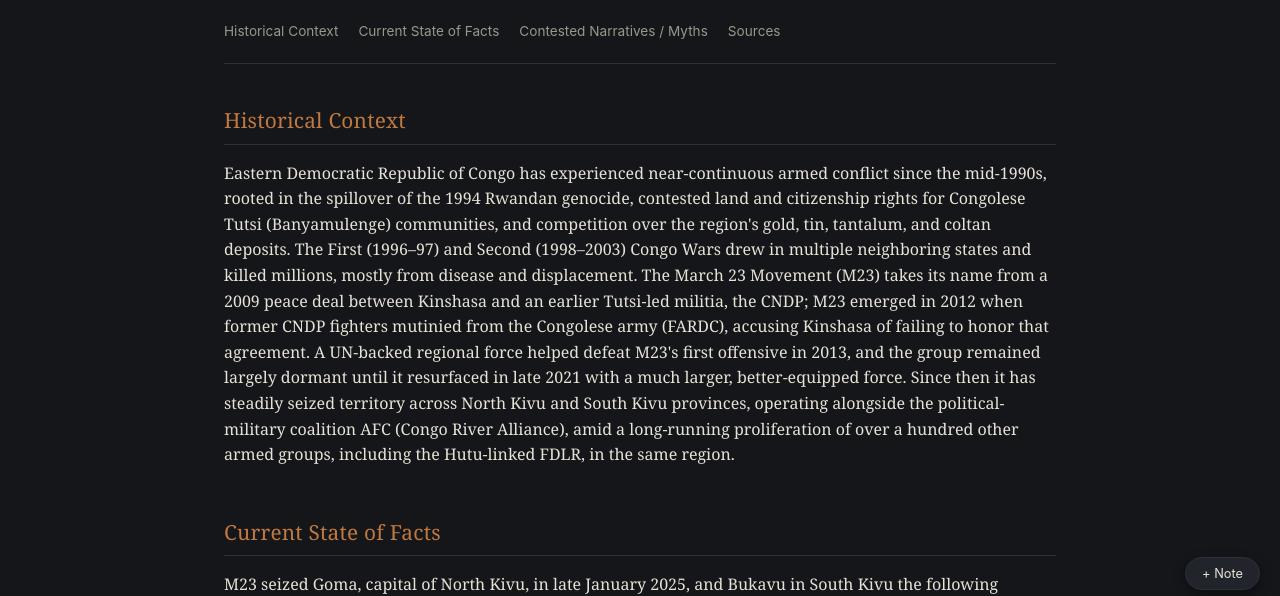
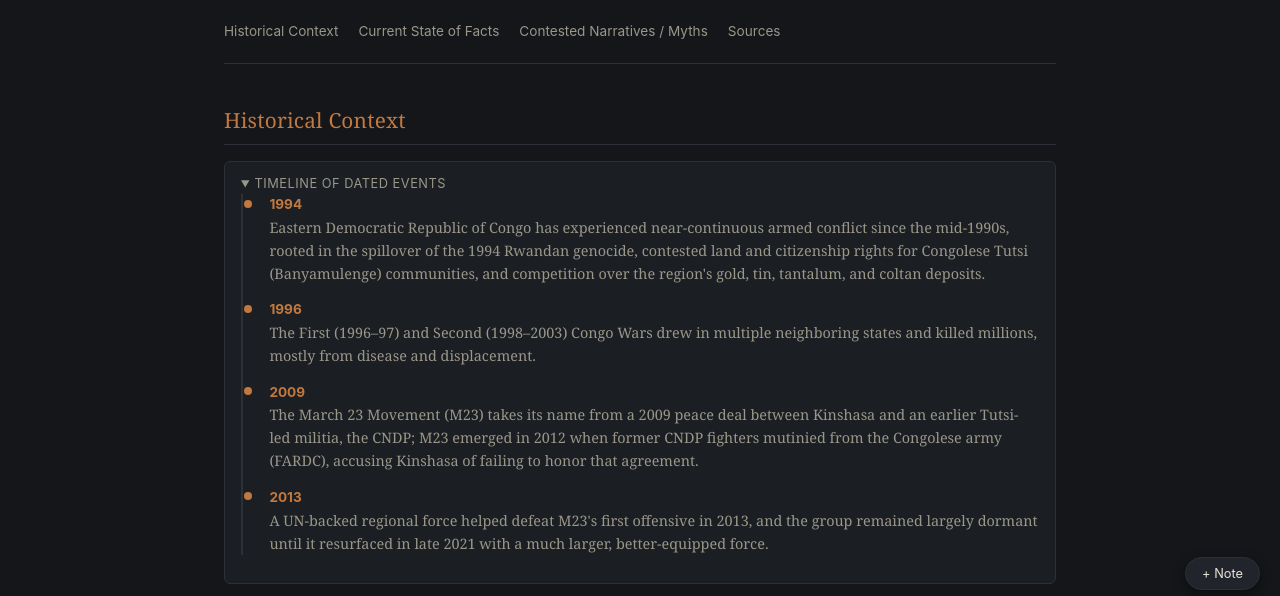
Before and after one commit to alessiomartini/geopolitics-atlas, a plain HTML site: page conflicts/drc.html in a window 1280 px wide. Shown: the part 190-786 px from the top of the page. Drawn offline with nearby package versions, Linux system fonts and the light colour scheme.

Commit message:
Timeline degli eventi datati per conflitto (#20)
In cima a Historical Context di ogni pagina, js/page-loader.js costruisce
una timeline dalle frasi che contengono un anno: testo e citazioni originali,
ordinate per anno, con link al paragrafo di origine; nascosta sotto 3 voci.
Nessun nuovo fatto e nessun cambio ai contenuti o al check di coerenza.
Aggiornati ROADMAP e stile.


Claude-Session: https://claude.ai/code/session_01ViUsbFv4a2AfFPkigejkDt

Co-authored-by: Claude <noreply@anthropic.com>

```diff
--- a/css/style.css
+++ b/css/style.css
@@ -242,6 +242,67 @@ h3 {
 
 .tooltip p.last-verified.stale {
   color: var(--accent);
+}
+
+/* Timeline of dated events (built by page-loader.js from the Historical Context text) */
+.timeline {
+  margin: 0 0 1.5rem;
+  padding: 0.75rem 1rem;
+  background: var(--bg-panel);
+  border: 1px solid var(--border);
+  border-radius: 6px;
+  font-size: 0.9rem;
+}
+
+.timeline summary {
+  cursor: pointer;
+  font-family: var(--sans);
+  font-size: 0.8rem;
+  letter-spacing: 0.04em;
+  text-transform: uppercase;
+  color: var(--text-muted);
+}
+
+.timeline ol {
+  list-style: none;
+  margin: 0.9rem 0 0.2rem;
+  padding: 0 0 0 1rem;
+  border-left: 2px solid var(--border);
+}
+
+.timeline li {
+  position: relative;
+  margin: 0 0 0.9rem;
+  padding-left: 0.25rem;
+}
+
+.timeline li::before {
+  content: "";
+  position: absolute;
+  left: calc(-1rem - 5px);
+  top: 0.35rem;
+  width: 8px;
+  height: 8px;
+  border-radius: 50%;
+  background: var(--accent);
+}
+
+.timeline .tl-year {
+  display: block;
+  font-family: var(--sans);
+  font-weight: 700;
+  font-size: 0.85rem;
+  color: var(--accent);
+}
+
+.timeline .tl-text {
+  display: block;
+  color: var(--text-muted);
+}
+
+.section-body p:target {
+  background: var(--accent-soft);
+  border-radius: 4px;
 }
 
 .section-nav {
--- a/js/page-loader.js
+++ b/js/page-loader.js
@@ -7,6 +7,10 @@
  * template level regardless of how the markdown itself is ordered.
  */
 (async function () {
+  const MIN_TIMELINE_EVENTS = 3;
+  const YEAR_RE = /\b(1[5-9]\d\d|20\d\d)\b/;
+  const ABBREVIATIONS = /(?:\b(?:U\.S|U\.K|U\.N|St|Mr|Mrs|Dr|Gen|Col|Lt|vs|No|Inc|Jr|Sr)|\b[A-Z])\.$/;
+
   const titleEl = document.getElementById("conflict-title");
   const sectionEls = document.querySelectorAll("[data-section]");
 
@@ -47,6 +51,7 @@
       const raw = sections[key];
       if (raw && raw.trim()) {
         el.innerHTML = marked.parse(raw.trim());
+        if (key === "historical context") renderTimeline(el);
       } else {
         el.innerHTML = '<p class="todo-note">TODO: content not yet written for this section.</p>';
       }
@@ -66,6 +71,62 @@
       ? `Last verified ${info.date} (${info.days} days ago) — may be out of date`
       : `Last verified ${info.date}`;
     titleEl.insertAdjacentElement("afterend", note);
+  }
+
+  // Builds a compact chronological timeline from the sentences of the
+  // Historical Context section that mention a year. Nothing is written
+  // separately: each entry is the original sentence (citations included),
+  // linked to the paragraph it came from. Hidden when fewer than
+  // MIN_TIMELINE_EVENTS dated sentences are found.
+  function splitSentences(html) {
+    const out = [];
+    const re = /[.!?]\)?\s+(?=[A-Z\u201c"])/g;
+    let start = 0;
+    let m;
+    while ((m = re.exec(html))) {
+      const end = m.index + m[0].trimEnd().length;
+      if (ABBREVIATIONS.test(html.slice(start, m.index + 1))) continue;
+      out.push(html.slice(start, end));
+      start = m.index + m[0].length;
+    }
+    out.push(html.slice(start));
+    return out.map((t) => t.trim()).filter(Boolean);
+  }
+
+  function renderTimeline(container) {
+    const events = [];
+    container.querySelectorAll(":scope > p").forEach((p, i) => {
+      p.id = "history-p" + (i + 1);
+      splitSentences(p.innerHTML).forEach((sentence) => {
+        const plain = sentence.replace(/<[^>]*>/g, " ");
+        const m = plain.match(YEAR_RE);
+        if (m) events.push({ year: parseInt(m[1], 10), html: sentence, target: p.id });
+      });
+    });
+    if (events.length < MIN_TIMELINE_EVENTS) return;
+    events.sort((a, b) => a.year - b.year); // stable: keeps text order within a year
+
+    const details = document.createElement("details");
+    details.className = "timeline";
+    details.open = true;
+    const summary = document.createElement("summary");
+    summary.textContent = "Timeline of dated events";
+    const list = document.createElement("ol");
+    events.forEach((ev) => {
+      const li = document.createElement("li");
+      const year = document.createElement("a");
+      year.className = "tl-year";
+      year.href = "#" + ev.target;
+      year.title = "Jump to this passage in the text";
+      year.textContent = ev.year;
+      const text = document.createElement("span");
+      text.className = "tl-text";
+      text.innerHTML = ev.html;
+      li.append(year, text);
+      list.appendChild(li);
+    });
+    details.append(summary, list);
+    container.prepend(details);
   }
 
   function normalize(str) {
```
Also changed, not shown: ROADMAP.md (+3 -1 lines).
